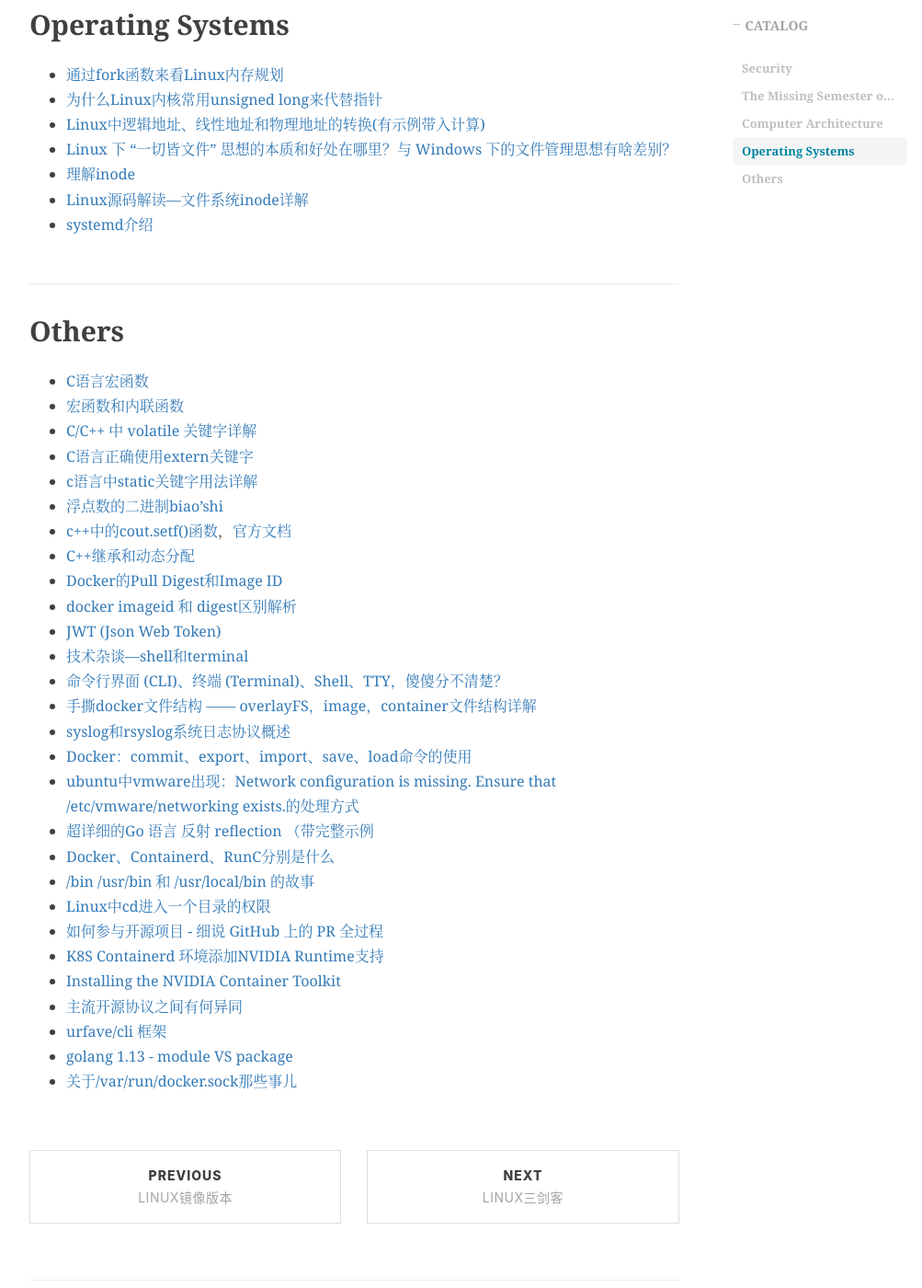
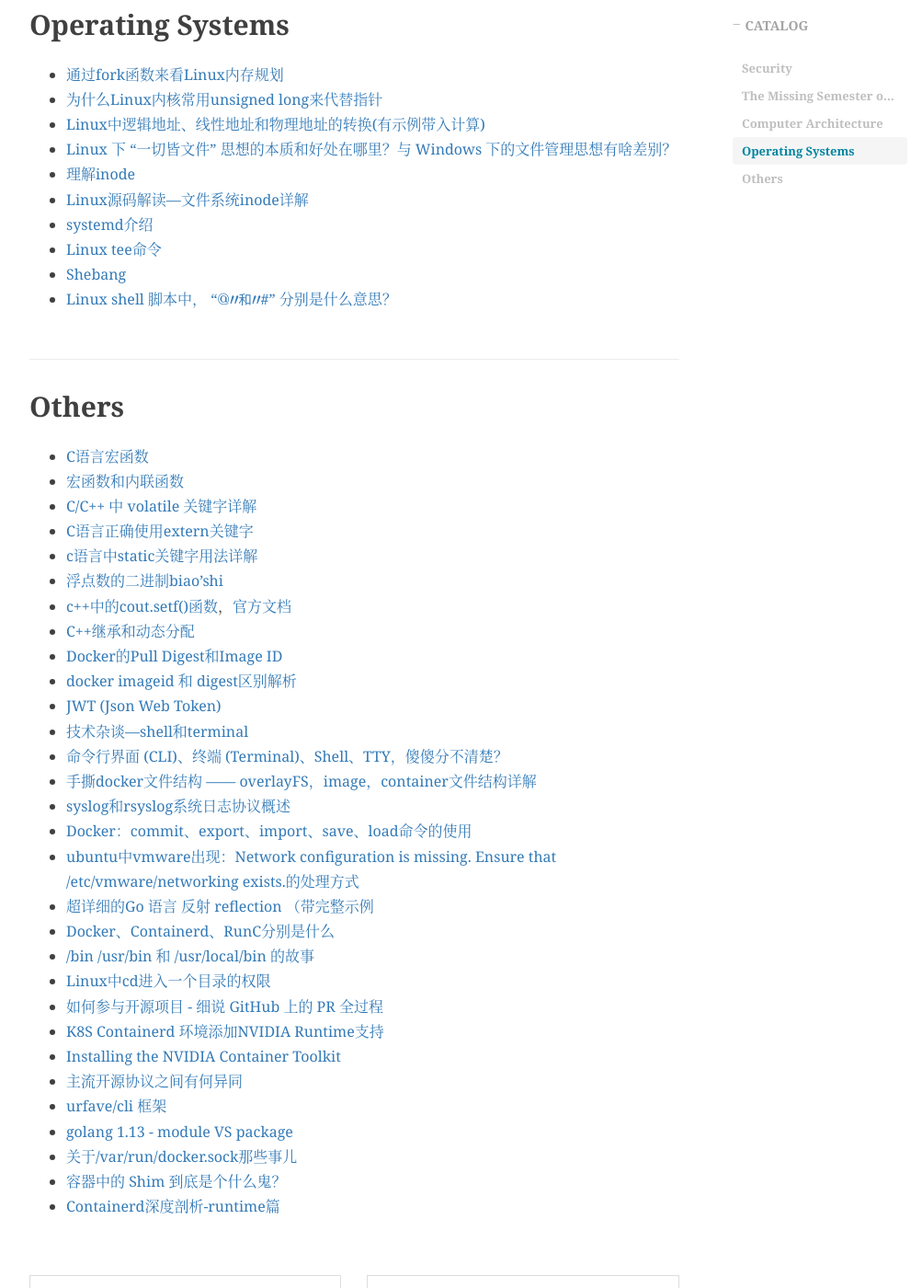
Before and after one commit to peng-yq/peng-yq.github.io, a Jekyll site: the page built from _posts/2022-10-04-good-blog-collection.md, in a window 1280 px wide and 1400 px high, scrolled down 1240 px. Shown: the whole window at 92% size, without its empty margins (233-1236 px from the left). Built offline with Jekyll 4.4.1, drawn with Linux system fonts in a browser that asks for light colours; nearby versions of some CDN libraries; formulas are drawn with MathJax 3; comment, search, counter and statistics services are not loaded.

Commit message:
docs: update 2022-10-04-good-blog-collection.md

```diff
--- a/_posts/2022-10-04-good-blog-collection.md
+++ b/_posts/2022-10-04-good-blog-collection.md
@@ -31,6 +31,9 @@ tags:
 - [理解inode](https://www.ruanyifeng.com/blog/2011/12/inode.html)
 - [Linux源码解读—文件系统inode详解](https://www.cnblogs.com/theseventhson/p/15622853.html)
 - [systemd介绍](https://fugangqiang.github.io/posts/linux/systemd%E4%BB%8B%E7%BB%8D.html)
+- [Linux tee命令](https://www.myfreax.com/linux-tee-command/)
+- [Shebang](https://zh.wikipedia.org/wiki/Shebang)
+- [Linux shell 脚本中， "\$@"和"\$#" 分别是什么意思？](https://blog.csdn.net/qiezikuaichuan/article/details/80014298)
 
 ## Others
 
@@ -62,3 +65,5 @@ tags:
 - [urfave/cli 框架](https://jaycechant.info/2020/golang-in-action-day-8/)
 - [golang 1.13 - module VS package](https://jaycechant.info/2020/golang-1-13-module-VS-package/)
 - [关于/var/run/docker.sock那些事儿](https://blog.csdn.net/qq_42997214/article/details/122990008)
+- [容器中的 Shim 到底是个什么鬼？](https://cloud.tencent.com/developer/article/1948155)
+- [Containerd深度剖析-runtime篇](https://cloud.tencent.com/developer/article/2154031)
```
